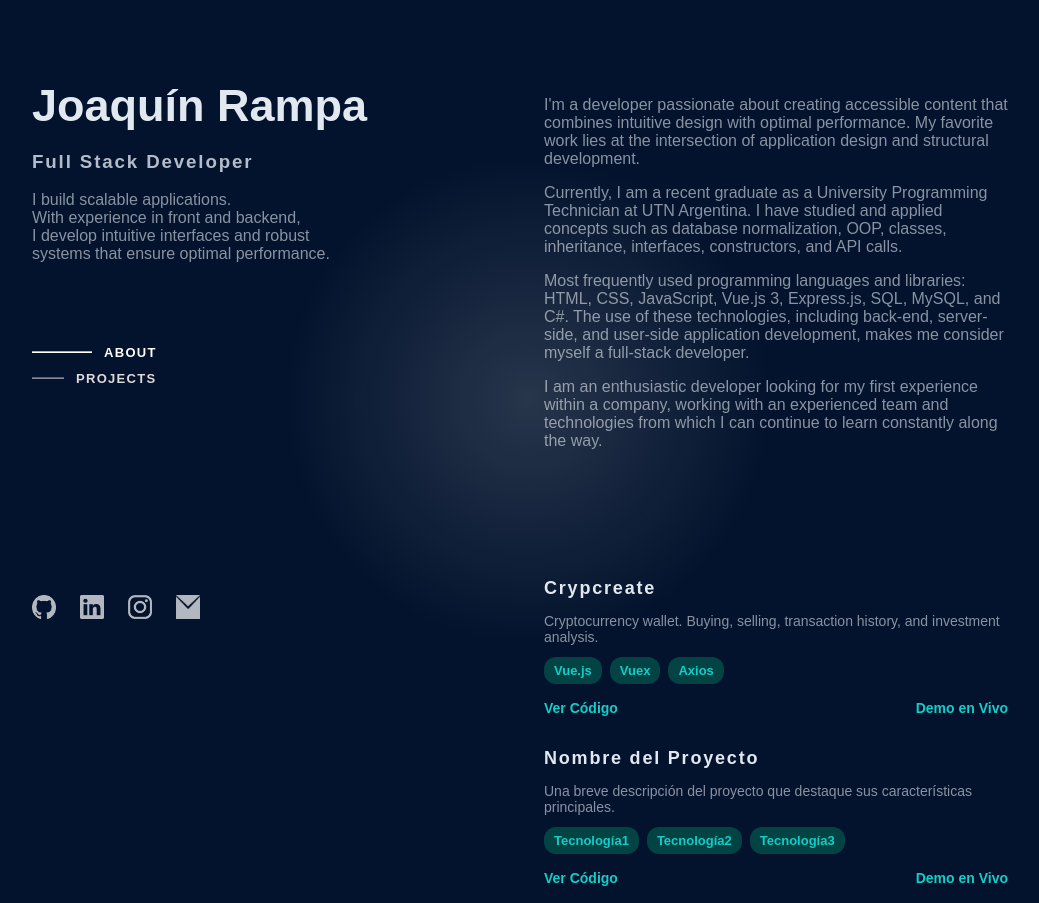
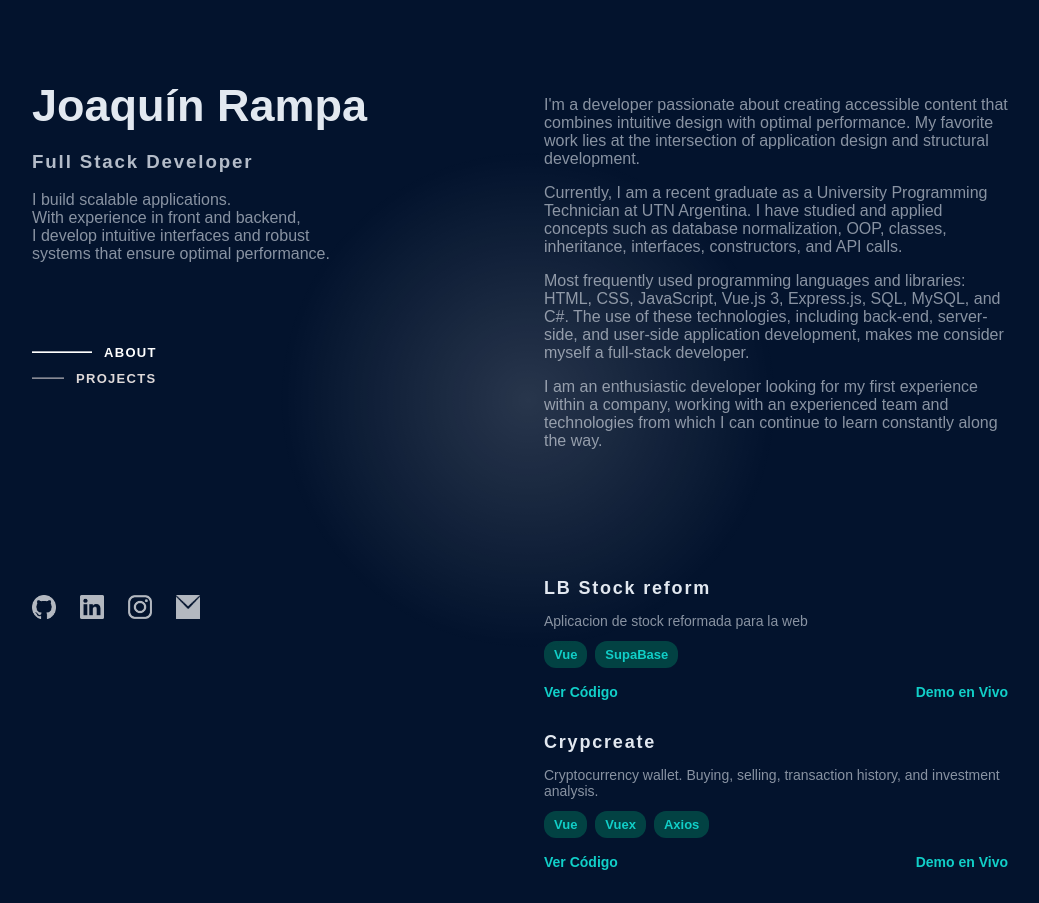
Before and after one commit to JoaRampa/JoaRampa.github.io, a Vue app: page / in a window 1280 px wide. Shown: the top 903 px of the page, without its empty margins (112-1151 px from the left). Built offline with nearby package versions, Linux system fonts and the light colour scheme.

Commit message:
+ projects

```diff
--- a/src/components/projectCard.vue
+++ b/src/components/projectCard.vue
@@ -33,6 +33,7 @@ export default {
   width: 100%;
   transition: all 0.2s ease-in-out;
   border-radius: 8px;
+  z-index: 999;
 }
 
 .card:hover {
--- a/src/components/projects.vue
+++ b/src/components/projects.vue
@@ -1,25 +1,24 @@
 <template>
   <div class="projects-container">
     <ProjectCard
+      title="LB Stock reform"
+      description="Aplicacion de stock reformada para la web"
+      :technologies="['Vue', 'SupaBase']"
+      codeLink="https://github.com/JoaRampa/TUP-Final"
+      liveLink="https://lbstock-tesi.netlify.app/"
+    />
+    <ProjectCard
       title="Crypcreate"
       description="Cryptocurrency wallet. Buying, selling, transaction history, and investment analysis."
-      :technologies="['Vue.js', 'Vuex', 'Axios']"
+      :technologies="['Vue', 'Vuex', 'Axios']"
       codeLink="https://github.com/JoaRampa/cryptowallet-vuejs"
       liveLink="https://lab3-crypcreate.netlify.app/"
     />
     <ProjectCard
-      title="Nombre del Proyecto"
-      description="Una breve descripción del proyecto que destaque sus características principales."
-      :technologies="['Tecnología1', 'Tecnología2', 'Tecnología3']"
-      codeLink="URL_del_repositorio_del_código"
-      liveLink="URL_de_la_demo_en_vivo"
-    />
-    <ProjectCard
-      title="Nombre del Proyecto"
-      description="Una breve descripción del proyecto que destaque sus características principales."
-      :technologies="['Tecnología1', 'Tecnología2', 'Tecnología3']"
-      codeLink="URL_del_repositorio_del_código"
-      liveLink="URL_de_la_demo_en_vivo"
+      title="LB Stock"
+      description="Aplicacion de stock para la empresa LB de articulos de limpieza. Hecha en concordancia con la tesis de la universidad."
+      :technologies="['Vue', 'Express.js', 'SQLite3', 'Electron.js', 'Node.js']"
+      codeLink="https://github.com/JoaRampa/lb_stock"
     />
   </div>
 </template>
```
